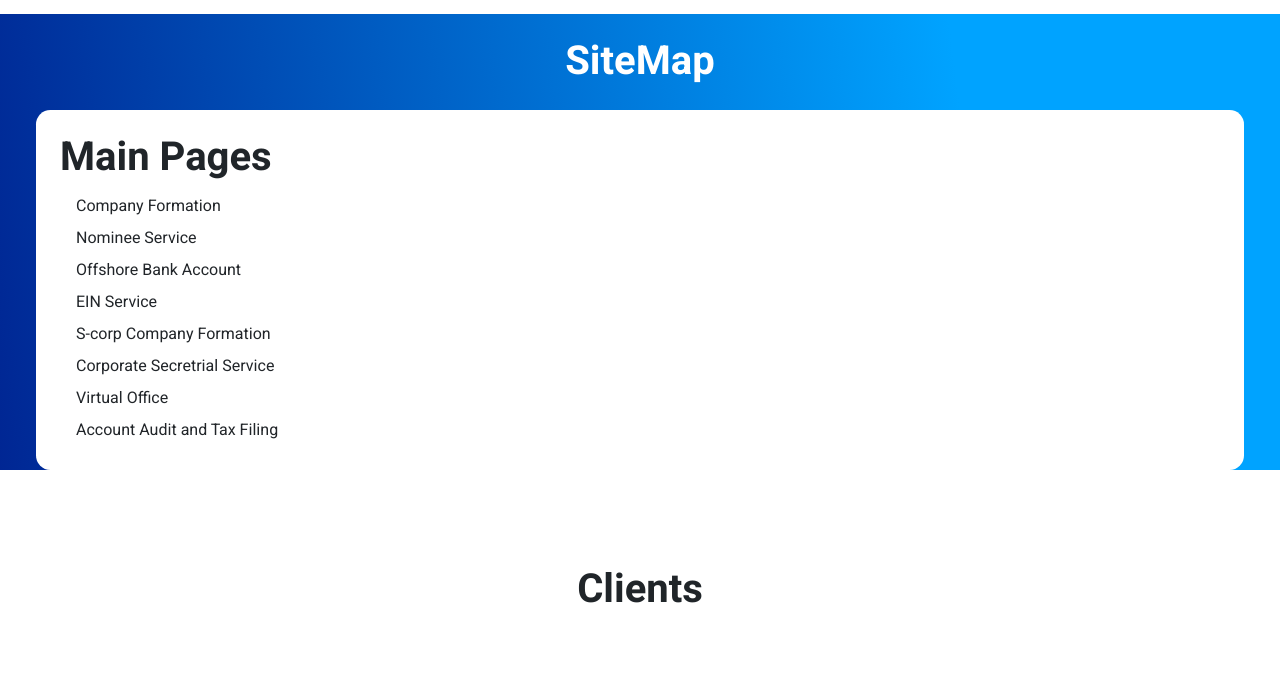
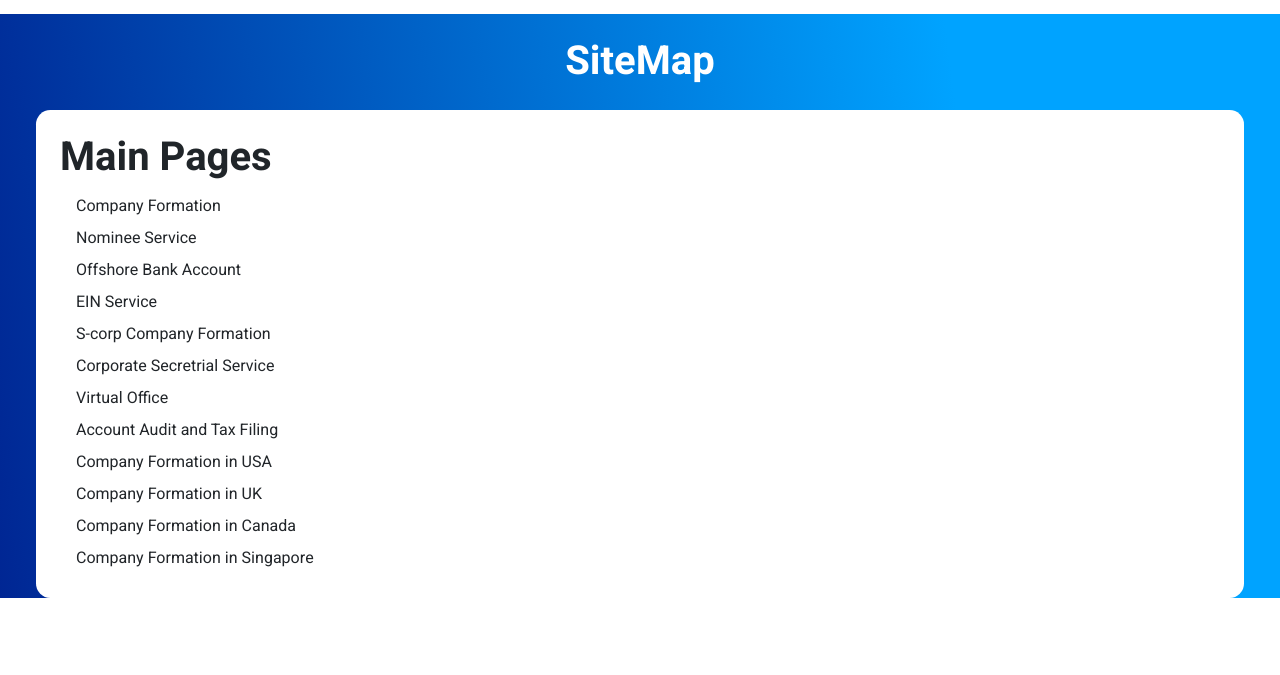
Before and after one commit to lrmaxx/autofile, a plain HTML site: page sitemap.html in a window 1280 px wide. Shown: the part 82-757 px from the top of the page. Drawn offline with nearby package versions, Linux system fonts and the light colour scheme.

Commit message:
Update in Singapore

```diff
--- a/sitemap.html
+++ b/sitemap.html
@@ -75,6 +75,10 @@
                             <a href="/corporate-secretrial-service.html" class="dropdown-item ">Corporate Secretrial Service</a>
                             <a href="/virtual-office.html" class="dropdown-item ">Virtual Office</a>
                             <a href="/account-audit-services.html" class="dropdown-item ">Account Audit and Tax Filing</a>
+                            <a href="/formation-usa.html" class="dropdown-item ">Company Formation in USA</a>
+                            <a href="/formation-uk.html" class="dropdown-item ">Company Formation in UK</a>
+                            <a href="/formation-canada.html" class="dropdown-item ">Company Formation in Canada</a>
+                            <a href="/company-formation-singapora.html" class="dropdown-item ">Company Formation in Singapore</a>
 
                         </div>
 
```
Also changed, not shown: contacts.html (+0 -2 lines).
